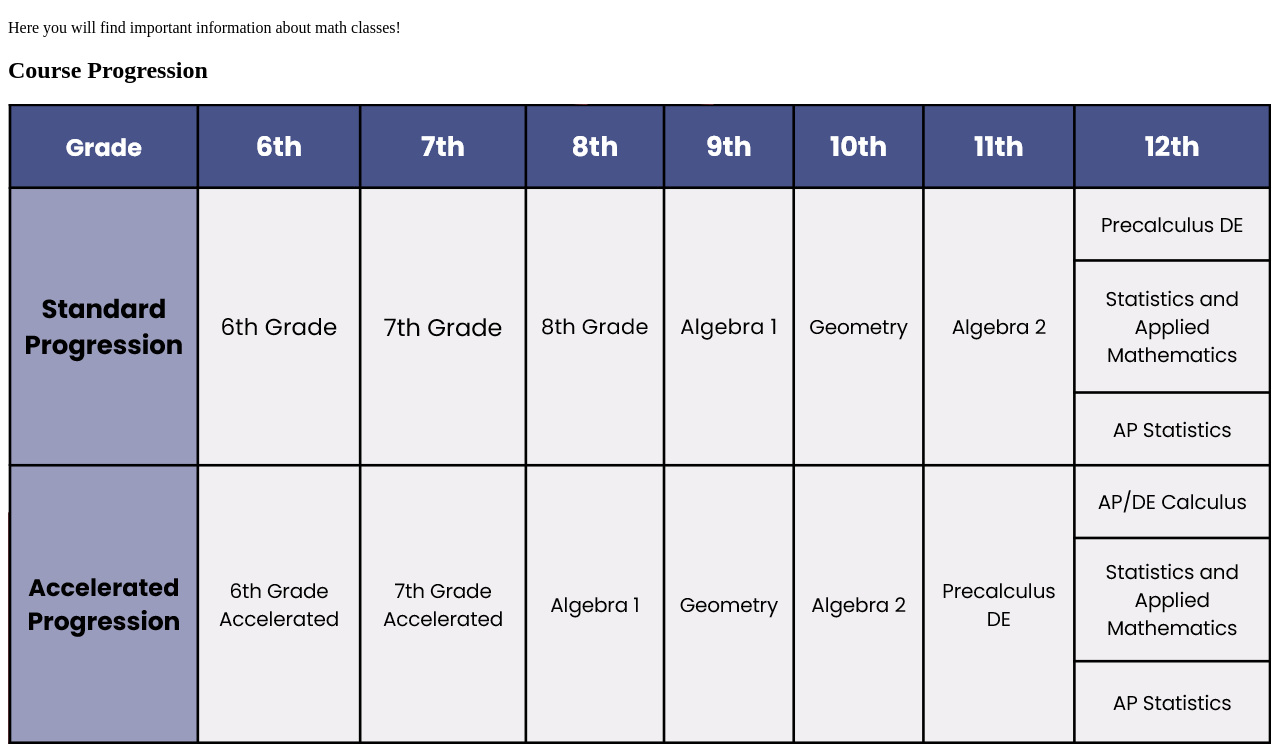
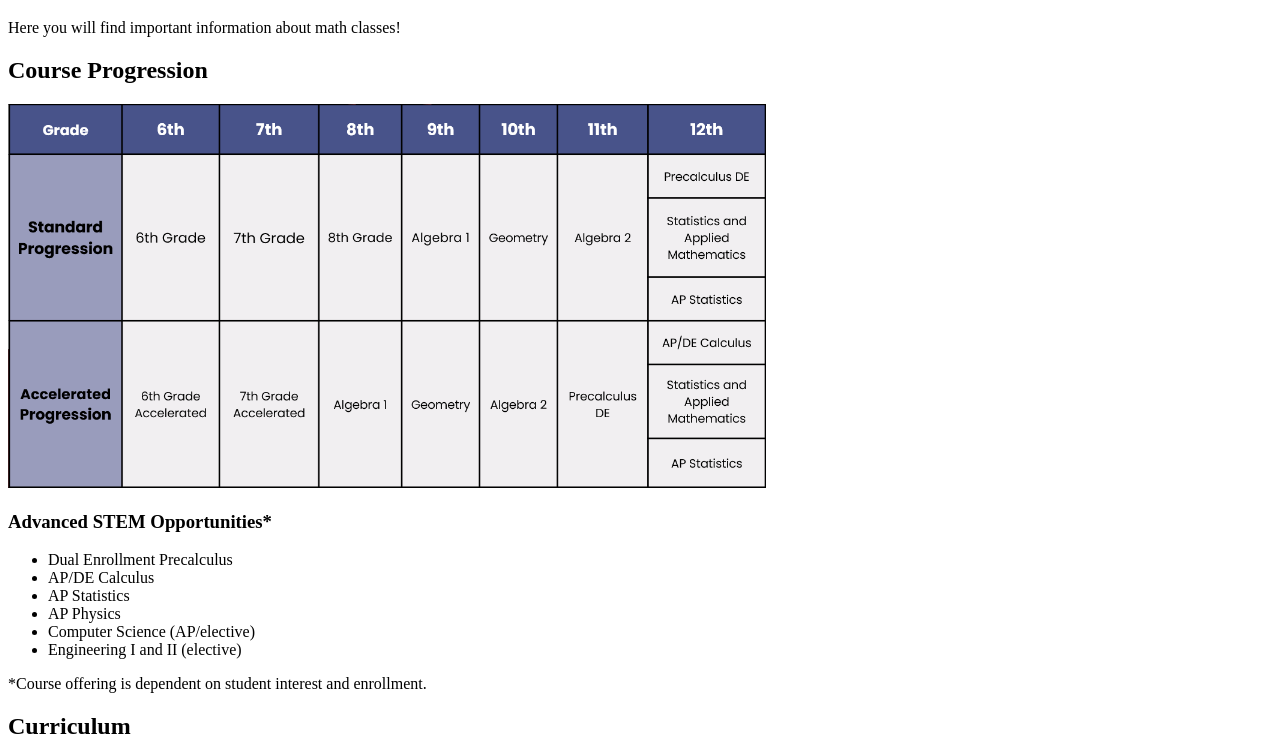
Before and after one commit to westronic/mathdepartment, a plain HTML site: page index.html in a window 1280 px wide. Shown: the part 61-807 px from the top of the page. Drawn offline with Linux system fonts and the light colour scheme.

Commit message:
Add CSS styles for images in index.html

```diff
--- a/index.html
+++ b/index.html
@@ -3,6 +3,12 @@
   <head>
     <meta charset="UTF-8">
     <meta name="viewport" content="width=device-width, initial-scale=1.0">
+    <style>
+      img {
+        width: 60%;
+        height: auto;
+      }
+  </style>
     <title> The Math Department </title>
   </head>
   <body>
```
